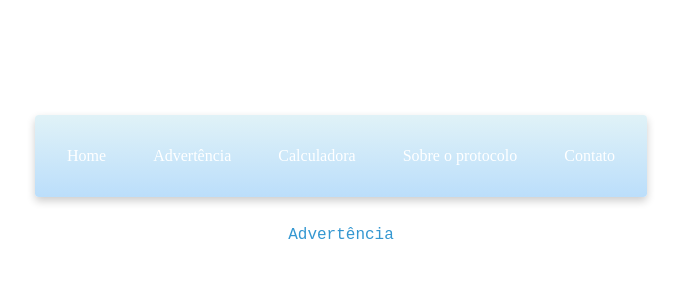
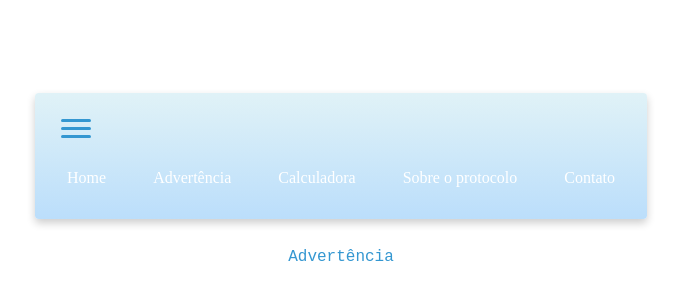
Before and after one commit to willians-peter/GLICEMIA_CONTROL, a plain HTML site: page Advertencia.html in a window 1280 px wide. Shown: the part 212-512 px from the top of the page, without its empty margins (299-980 px from the left). Drawn offline with Linux system fonts and the light colour scheme.

Commit message:
Update style.css

```diff
--- a/style.css
+++ b/style.css
@@ -7,8 +7,7 @@
 }
 
 .menu-hamburguer {
-    max-width: 768px;
-    display: none;
+   display: block; !important
     cursor: pointer;
     padding: 10px;
 }
```
